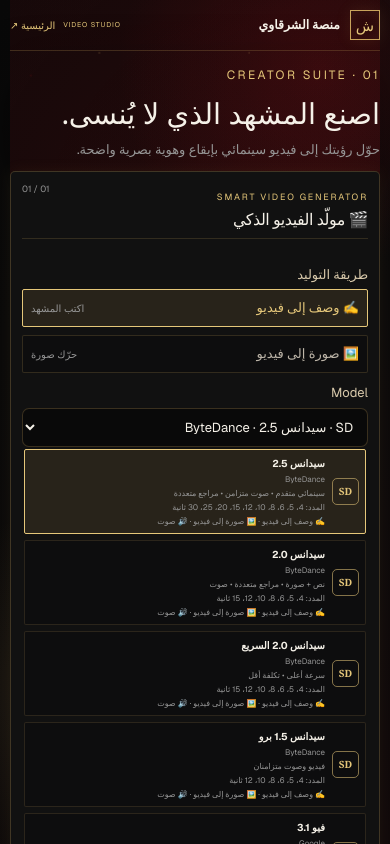
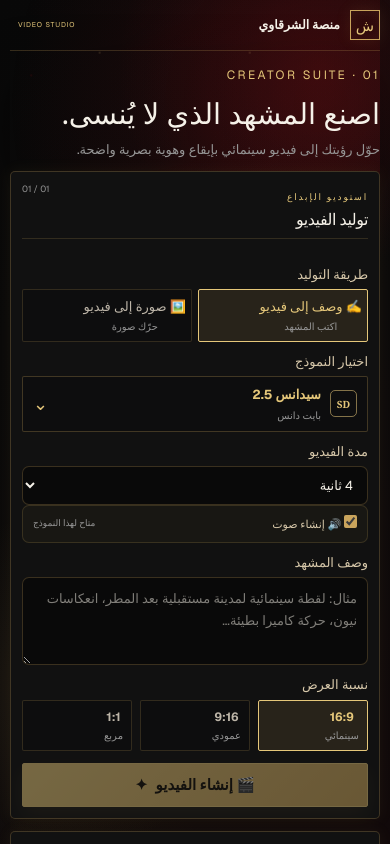
Before and after one commit to gamalmcv2023-glitch/ai-video-studio, a Next.js app: page /create in a window 390 px wide. Shown: the top 844 px of the page. Built offline with nearby package versions, Linux system fonts and the light colour scheme.

Commit message:
Refine mobile video generator dropdown

```diff
--- a/src/app/create/page.tsx
+++ b/src/app/create/page.tsx
@@ -11,11 +11,26 @@ const ratioOptions = [
   { value: "1:1", hint: "مربع" },
 ];
 
+const providerNames: Record<string, string> = {
+  ByteDance: "بايت دانس",
+  Google: "جوجل",
+  "Kling AI": "كلينج",
+  "Alibaba Cloud": "علي بابا كلاود",
+  xAI: "إكس إيه آي",
+  MiniMax: "ميني ماكس",
+};
+
+function getProviderName(provider: string) {
+  return providerNames[provider] ?? provider;
+}
+
 type HistoryItem = { id: number; prompt: string; url: string; createdAt: string };
 
 export default function CreatePage() {
   const [prompt, setPrompt] = useState("");
   const [selectedModel, setSelectedModel] = useState(VIDEO_MODELS[0]);
+  const [modelMenuOpen, setModelMenuOpen] = useState(false);
+  const [menuOpen, setMenuOpen] = useState(false);
   const [videoMode, setVideoMode] = useState<"text" | "image">("text");
   const [duration, setDuration] = useState(VIDEO_MODELS[0].durations[0]);
   const [audio, setAudio] = useState(Boolean(VIDEO_MODELS[0].audio));
@@ -25,7 +40,7 @@ export default function CreatePage() {
   const [errorMessage, setErrorMessage] = useState("");
   const [videoUrl, setVideoUrl] = useState("");
   const [history, setHistory] = useState<HistoryItem[]>([]);
-  const supportedModes = selectedModel.modes;
+  const generationModes: Array<"text" | "image"> = ["text", "image"];
 
   function selectModel(modelId: string) {
     const model = VIDEO_MODELS.find((item) => item.id === modelId) ?? VIDEO_MODELS[0];
@@ -34,9 +49,19 @@ export default function CreatePage() {
     setDuration(model.durations[0]);
     setAudio(Boolean(model.audio));
     setImagePreview("");
+    setModelMenuOpen(false);
   }
 
   useEffect(() => () => { if (imagePreview) URL.revokeObjectURL(imagePreview); }, [imagePreview]);
+
+  useEffect(() => {
+    if (!modelMenuOpen) return;
+    function closeOnEscape(event: KeyboardEvent) {
+      if (event.key === "Escape") setModelMenuOpen(false);
+    }
+    window.addEventListener("keydown", closeOnEscape);
+    return () => window.removeEventListener("keydown", closeOnEscape);
+  }, [modelMenuOpen]);
 
   function handleImageChange(event: ChangeEvent<HTMLInputElement>) {
     const file = event.target.files?.[0];
@@ -66,26 +91,25 @@ export default function CreatePage() {
   return (
     <main className="create-shell">
       <div className="create-frame">
-        <header className="create-header"><Link href="/" className="brand" aria-label="العودة إلى الرئيسية"><span className="brand-mark">ش</span><span><strong>منصة الشرقاوي</strong><small>استوديو الإبداع الذكي</small></span></Link><span className="header-note">VIDEO STUDIO</span><Link href="/" className="header-link">الرئيسية ↗</Link></header>
+        <header className="create-header"><Link href="/" className="brand" aria-label="العودة إلى الرئيسية"><span className="brand-mark">ش</span><span><strong>منصة الشرقاوي</strong><small>استوديو الإبداع الذكي</small></span></Link><span className="header-note">VIDEO STUDIO</span><button type="button" className="menu-button" aria-label="فتح القائمة" aria-expanded={menuOpen} onClick={() => setMenuOpen((open) => !open)}><span /><span /><span /></button>{menuOpen && <nav className="mobile-menu" aria-label="قائمة الاستوديو"><Link href="/">الرئيسية</Link><Link href="/create">إنشاء فيديو</Link><Link href="/script-studio">Script Studio</Link></nav>}</header>
 
         <section className="create-hero"><p className="eyebrow">Creator suite · 01</p><h1>اصنع المشهد الذي لا يُنسى.</h1><p>حوّل رؤيتك إلى فيديو سينمائي بإيقاع وهوية بصرية واضحة.</p></section>
 
-        <section className="create-card model-creator" aria-label="مولّد الفيديو الذكي">
-          <div className="section-bar"><div><span className="eyebrow">Smart Video Generator</span><h2>🎬 مولّد الفيديو الذكي</h2></div><span className="step-count">01 / 01</span></div>
-          <div className="field-block"><label>طريقة التوليد</label><div className="choice-list mode-list">{supportedModes.map((mode) => <button key={mode} type="button" onClick={() => setVideoMode(mode)} className={videoMode === mode ? "choice active" : "choice"}>{mode === "text" ? "✍️ وصف إلى فيديو" : "🖼️ صورة إلى فيديو"}<span>{mode === "text" ? "اكتب المشهد" : "حرّك صورة"}</span></button>)}</div></div>
-          <div className="field-block"><label htmlFor="model">Model</label><select id="model" value={selectedModel.id} onChange={(event) => selectModel(event.target.value)}>{VIDEO_MODELS.map((model) => <option key={model.id} value={model.id}>{model.logo} · {model.name} · {model.provider}</option>)}</select><div className="model-grid model-grid-all">{VIDEO_MODELS.map((model) => <button key={model.id} type="button" onClick={() => selectModel(model.id)} className={`model-card ${selectedModel.id === model.id ? "active" : ""}`}><span className="model-logo">{model.logo}</span><span className="model-card-copy"><strong>{model.name}</strong><small>{model.provider}</small><small>{model.description}</small><small>المدد: {model.durations.join("، ")} ثانية</small><small>{model.modes.map((mode) => mode === "text" ? "✍️ وصف إلى فيديو" : "🖼️ صورة إلى فيديو").join(" · ")}{model.audio ? " · 🔊 صوت" : ""}</small></span></button>)}</div></div>
-          <div className="model-info"><div className="model-info-heading"><span className="model-logo large">{selectedModel.logo}</span><div><strong>{selectedModel.name}</strong><small>{selectedModel.provider} · حتى {selectedModel.maxDuration} ثانية</small></div></div><p>{selectedModel.description}</p><div className="model-capabilities">{selectedModel.modes.map((mode) => <span key={mode}>{mode === "text" ? "✍️ وصف" : "🖼️ صورة"}</span>)}{selectedModel.audio && <span>🔊 صوت</span>}</div></div>
+        <section className="create-card model-creator" aria-label="توليد الفيديو">
+          <div className="section-bar"><div><span className="eyebrow">استوديو الإبداع</span><h2>توليد الفيديو</h2></div><span className="step-count">01 / 01</span></div>
+          <div className="field-block"><label>طريقة التوليد</label><div className="choice-list mode-list">{generationModes.map((mode) => { const isSupported = selectedModel.modes.includes(mode); return <button key={mode} type="button" disabled={!isSupported} aria-disabled={!isSupported} onClick={() => setVideoMode(mode)} className={`${videoMode === mode ? "choice active" : "choice"}${!isSupported ? " unsupported" : ""}`}>{mode === "text" ? "✍️ وصف إلى فيديو" : "🖼️ صورة إلى فيديو"}<span>{isSupported ? (mode === "text" ? "اكتب المشهد" : "حرّك صورة") : "غير متاح لهذا النموذج"}</span></button>; })}</div></div>
+          <div className="field-block model-field"><label id="model-label">اختيار النموذج</label><button type="button" className={`model-trigger ${modelMenuOpen ? "open" : ""}`} aria-labelledby="model-label" aria-haspopup="listbox" aria-expanded={modelMenuOpen} aria-controls="model-options" onClick={() => setModelMenuOpen((open) => !open)}><span className="model-logo">{selectedModel.logo}</span><span className="model-trigger-copy"><strong>{selectedModel.name}</strong><small>{getProviderName(selectedModel.provider)}</small></span><span className="model-chevron" aria-hidden="true">⌄</span></button>{modelMenuOpen && <div id="model-options" className="model-options" role="listbox" aria-label="نماذج الفيديو">{VIDEO_MODELS.map((model) => <button key={model.id} type="button" role="option" aria-selected={selectedModel.id === model.id} onClick={() => selectModel(model.id)} className={`model-option ${selectedModel.id === model.id ? "active" : ""}`}><span className="model-logo">{model.logo}</span><span className="model-card-copy"><strong>{model.name}</strong><small>{getProviderName(model.provider)}</small><span className="model-option-capabilities">{model.modes.map((mode) => mode === "text" ? "وصف" : "صورة").join(" · ")}{model.audio ? " · صوت" : ""}</span></span><span className="model-option-mark" aria-hidden="true">{selectedModel.id === model.id ? "✓" : ""}</span></button>)}</div>}</div>
           <div className="field-block"><label htmlFor="duration">مدة الفيديو</label><select id="duration" value={duration} onChange={(event) => setDuration(Number(event.target.value))}>{selectedModel.durations.map((value) => <option key={value} value={value}>{value} ثانية</option>)}</select></div>
           {selectedModel.audio && <div className="audio-option"><label><input type="checkbox" checked={audio} onChange={(event) => setAudio(event.target.checked)} /> <span>🔊 إنشاء صوت</span></label><small>متاح لهذا النموذج</small></div>}
           <div className="field-block"><label htmlFor="prompt">وصف المشهد</label><textarea id="prompt" value={prompt} onChange={(event) => setPrompt(event.target.value)} placeholder="مثال: لقطة سينمائية لمدينة مستقبلية بعد المطر، انعكاسات نيون، حركة كاميرا بطيئة..." /></div>
-          {videoMode === "image" && <div className="field-block"><label>الصورة المرجعية</label><label className="upload-box"><span className="upload-icon">＋</span><span><strong>{imagePreview ? "تم اختيار الصورة" : "أضف صورة مرجعية"}</strong><small>{imagePreview ? "اضغط لاختيار صورة أخرى" : "PNG أو JPG · حتى 10MB"}</small></span>{imagePreview && <Image src={imagePreview} alt="معاينة الصورة" width={54} height={42} unoptimized />}<input type="file" accept="image/png,image/jpeg" onChange={handleImageChange} /></label><p className="field-hint">ستُستخدم الصورة كمرجع عند اتصال مزود الفيديو.</p></div>}
+          {videoMode === "image" && selectedModel.modes.includes("image") && <div className="field-block"><label>الصورة المرجعية</label><label className="upload-box"><span className="upload-icon">＋</span><span><strong>{imagePreview ? "تم اختيار الصورة" : "أضف صورة مرجعية"}</strong><small>{imagePreview ? "اضغط لاختيار صورة أخرى" : "PNG أو JPG · حتى 10MB"}</small></span>{imagePreview && <Image src={imagePreview} alt="معاينة الصورة" width={54} height={42} unoptimized />}<input type="file" accept="image/png,image/jpeg" onChange={handleImageChange} /></label><p className="field-hint">ستُستخدم الصورة كمرجع عند اتصال مزود الفيديو.</p></div>}
           <div className="field-block"><label>نسبة العرض</label><div className="ratio-list">{ratioOptions.map((option) => <button type="button" key={option.value} onClick={() => setRatio(option.value)} className={ratio === option.value ? "ratio active" : "ratio"}><strong>{option.value}</strong><span>{option.hint}</span></button>)}</div></div>
           <button type="button" onClick={handleSubmit} disabled={status === "processing" || !prompt.trim()} className="generate-button">{status === "processing" ? "جارٍ التوليد..." : status === "complete" ? "توليد فيديو جديد" : "🎬 إنشاء الفيديو"}<span>✦</span></button>
           {status === "processing" && <p className="status-message processing">يعمل {selectedModel.name} على بناء المشهد. قد يستغرق ذلك عدة دقائق.</p>}
           {status === "error" && <p role="alert" className="status-message error">{errorMessage}</p>}
         </section>
 
-        <section className="result-card" aria-live="polite"><div className="section-bar"><div><span className="eyebrow">Video Result</span><h2>النتيجة</h2></div><span className={`result-status ${status}`}>{status === "processing" ? "PROCESSING" : status === "complete" ? "READY" : "STANDBY"}</span></div><div className="video-frame">{videoUrl ? <video src={videoUrl} controls playsInline /> : <div className="video-placeholder"><span>✧</span><p>{status === "processing" ? "نجهّز المشهد الآن" : "سيظهر الفيديو هنا"}</p><small>{prompt || "اكتب Prompt لبدء التوليد"}</small></div>}</div>{videoUrl && <div className="result-actions"><a href={videoUrl} download="generated-video.mp4" className="small-button">Download ↧</a><a href={videoUrl} target="_blank" rel="noreferrer" className="small-button quiet">Preview ↗</a></div>}</section>
+        <section className="result-card" aria-live="polite"><div className="section-bar"><div><span className="eyebrow">المخرجات</span><h2>نتيجة الفيديو</h2></div><span className={`result-status ${status}`}>{status === "processing" ? "جارٍ التوليد" : status === "complete" ? "جاهز" : "بانتظار الوصف"}</span></div><div className="video-frame">{videoUrl ? <video src={videoUrl} controls playsInline /> : <div className="video-placeholder"><span>✧</span><p>{status === "processing" ? "نجهّز المشهد الآن" : "سيظهر الفيديو هنا"}</p><small>{prompt || "اكتب وصفًا لبدء التوليد"}</small></div>}</div>{videoUrl && <div className="result-actions"><a href={videoUrl} download="generated-video.mp4" className="small-button">تنزيل ↧</a><a href={videoUrl} target="_blank" rel="noreferrer" className="small-button quiet">معاينة ↗</a></div>}</section>
 
         <section className="history-card"><div className="section-bar"><div><span className="eyebrow">History</span><h2>آخر الفيديوهات</h2></div><span className="step-count">{history.length} نتائج</span></div>{history.length ? <div className="history-list">{history.map((item) => <button type="button" key={item.id} onClick={() => setVideoUrl(item.url)} className="history-item"><span className="history-thumb"><video src={item.url} muted /></span><span><strong>{item.prompt}</strong><small>{item.createdAt}</small></span><span>↗</span></button>)}</div> : <p className="empty-history">ستظهر الفيديوهات التي تنشئها هنا.</p>}</section>
 
--- a/src/app/globals.css
+++ b/src/app/globals.css
@@ -323,7 +323,7 @@ main:not(.site-shell) h1, main:not(.site-shell) h2, main:not(.site-shell) p, mai
 .create-footer { display: flex; align-items: center; gap: 12px; margin-top: 16px; padding-top: 13px; border-top: 1px solid var(--line); color: var(--muted); font-size: 10px; }
 .create-footer strong { color: var(--text); }
 .create-footer a { margin-right: auto; color: var(--gold-light); }
-.model-creator { display: flex; flex-direction: column; gap: 0; }
+.model-creator { display: flex; min-width: 0; flex-direction: column; gap: 0; }
 .model-grid { display: grid; grid-template-columns: repeat(2, minmax(0, 1fr)); gap: 6px; padding: 2px; }
 .model-grid-all { max-height: none; overflow: visible; }
 .model-card { display: flex; min-width: 0; align-items: center; gap: 7px; padding: 7px; border: 1px solid rgba(201, 164, 92, .16); border-radius: 6px; background: #0d0d0e; color: var(--text); text-align: right; }
@@ -334,11 +334,6 @@ main:not(.site-shell) h1, main:not(.site-shell) h2, main:not(.site-shell) p, mai
 .model-card strong, .model-card small, .model-info-heading strong, .model-info-heading small { display: block; overflow: hidden; text-overflow: ellipsis; white-space: nowrap; }
 .model-card strong { font-size: 10px; }
 .model-card small { margin-top: 2px; color: var(--muted); font-size: 8px; }
-.model-info { padding: 10px; border: 1px solid rgba(201, 164, 92, .22); border-radius: 7px; background: rgba(201, 164, 92, .05); }
-.model-info-heading { display: flex; align-items: center; gap: 8px; }
-.model-info-heading strong { font-size: 13px; }
-.model-info-heading small { margin-top: 3px; color: var(--muted); font-size: 9px; }
-.model-info p { margin: 8px 0; color: #c7bfb2; font-size: 10px; line-height: 1.6; }
 .model-capabilities { display: flex; flex-wrap: wrap; gap: 5px; }
 .model-capabilities span { padding: 3px 6px; border: 1px solid rgba(201, 164, 92, .2); border-radius: 4px; color: var(--gold-light); font-size: 8px; }
 .audio-option { display: flex; align-items: center; justify-content: space-between; gap: 8px; padding: 9px 10px; border: 1px solid rgba(201, 164, 92, .18); border-radius: 7px; background: rgba(201, 164, 92, .04); }
@@ -389,7 +384,6 @@ main:not(.site-shell) h1, main:not(.site-shell) h2, main:not(.site-shell) p, mai
   .create-card, .result-card, .history-card { padding: 12px; border-radius: 10px; }
   .model-grid { grid-template-columns: 1fr; }
   .model-card { padding: 6px; }
-  .model-info { padding: 9px; }
 }
 
 /* Final compact mobile layer: desktop rules above remain unchanged. */
@@ -454,6 +448,10 @@ main:not(.site-shell) h1, main:not(.site-shell) h2, main:not(.site-shell) p, mai
   .create-shell .field-block textarea { min-height: 88px; font-size: 13px; }
   .create-shell .field-block select { min-height: 38px; font-size: 13px; }
   .create-shell .choice, .create-shell .ratio { min-height: 38px; padding: 7px 8px; font-size: 13px; }
+  .create-shell .mode-list { grid-template-columns: repeat(2, minmax(0, 1fr)); gap: 6px; }
+  .create-shell .mode-list .choice { display: grid; justify-items: center; gap: 2px; min-width: 0; min-height: 50px; padding-inline: 5px; text-align: center; }
+  .create-shell .mode-list .choice span { max-width: 100%; overflow: hidden; text-overflow: ellipsis; white-space: nowrap; }
+  .create-shell .mode-list .choice.unsupported { cursor: not-allowed; opacity: .42; }
   .create-shell .generate-button { min-height: 42px; margin-top: 12px; font-size: 15px; }
 
   .studio-shell h1 { max-width: 100%; font-size: 28px !important; line-height: 1.2 !important; }
@@ -468,3 +466,31 @@ main:not(.site-shell) h1, main:not(.site-shell) h2, main:not(.site-shell) p, mai
   .studio-shell section, .studio-shell aside, .studio-shell form { max-width: 100%; }
   .studio-shell dl { grid-template-columns: 1fr !important; }
 }
+
+/* Video generation model picker */
+.model-field { position: relative; }
+.model-trigger { display: flex; align-items: center; gap: 9px; width: 100%; min-height: 48px; padding: 8px 10px; border: 1px solid rgba(201, 164, 92, .28); border-radius: 7px; background: #0d0d0e; color: var(--text); text-align: right; }
+.model-trigger.open { border-color: var(--gold-light); background: rgba(201, 164, 92, .08); }
+.model-trigger-copy { min-width: 0; flex: 1; }
+.model-trigger-copy strong, .model-trigger-copy small { display: block; overflow: hidden; text-overflow: ellipsis; white-space: nowrap; }
+.model-trigger-copy strong { color: var(--gold-light); font-size: 13px; }
+.model-trigger-copy small { margin-top: 3px; color: var(--muted); font-size: 10px; }
+.model-chevron { color: var(--gold-light); font-size: 18px; line-height: 1; }
+.model-options { position: absolute; z-index: 5; top: calc(100% + 6px); right: 0; left: 0; display: grid; gap: 5px; width: 100%; max-width: 100%; max-height: min(360px, 55vh); overflow-x: hidden; overflow-y: auto; overscroll-behavior: contain; padding: 6px; border: 1px solid var(--gold); border-radius: 8px; background: #0b0b0c; box-shadow: 0 16px 34px rgba(0, 0, 0, .58); scrollbar-color: var(--gold) #171717; }
+.model-option { display: flex; align-items: flex-start; gap: 8px; width: 100%; min-width: 0; box-sizing: border-box; padding: 8px; border: 1px solid rgba(201, 164, 92, .14); border-radius: 6px; background: rgba(255, 255, 255, .025); color: var(--text); text-align: right; }
+.model-option:hover, .model-option.active { border-color: var(--gold-light); background: rgba(201, 164, 92, .12); }
+.model-card-copy { min-width: 0; flex: 1; }
+.model-card-copy strong, .model-card-copy small, .model-option-capabilities { display: block; overflow: hidden; text-overflow: ellipsis; white-space: nowrap; }
+.model-card-copy strong { color: var(--text); font-size: 12px; }
+.model-card-copy small { margin-top: 2px; color: var(--muted); font-size: 10px; }
+.model-option-capabilities { margin-top: 4px; color: #79d7d0; font-size: 9px; }
+.model-option-mark { width: 14px; color: var(--gold-light); font-size: 13px; text-align: center; }
+
+@media (max-width: 768px) {
+  .create-shell .model-options { max-height: 52vh; }
+  .create-shell .model-trigger { min-height: 44px; }
+  .create-shell .model-option { min-height: 55px; }
+  .create-shell .model-card-copy strong { font-size: 11px; }
+  .create-shell .model-card-copy small { font-size: 9px; }
+  .create-shell .model-creator .result-card { margin-top: 0; }
+}
```
